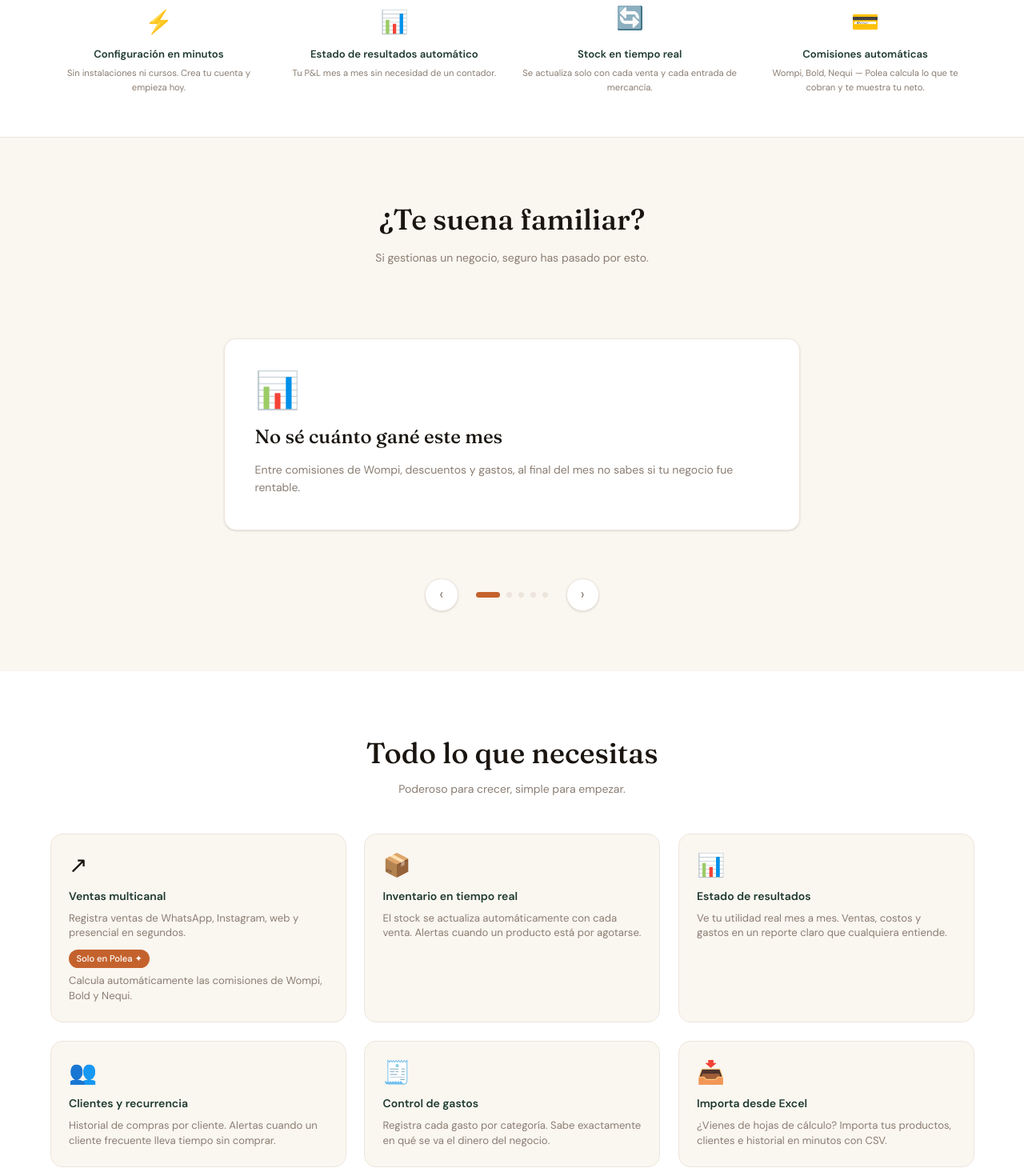
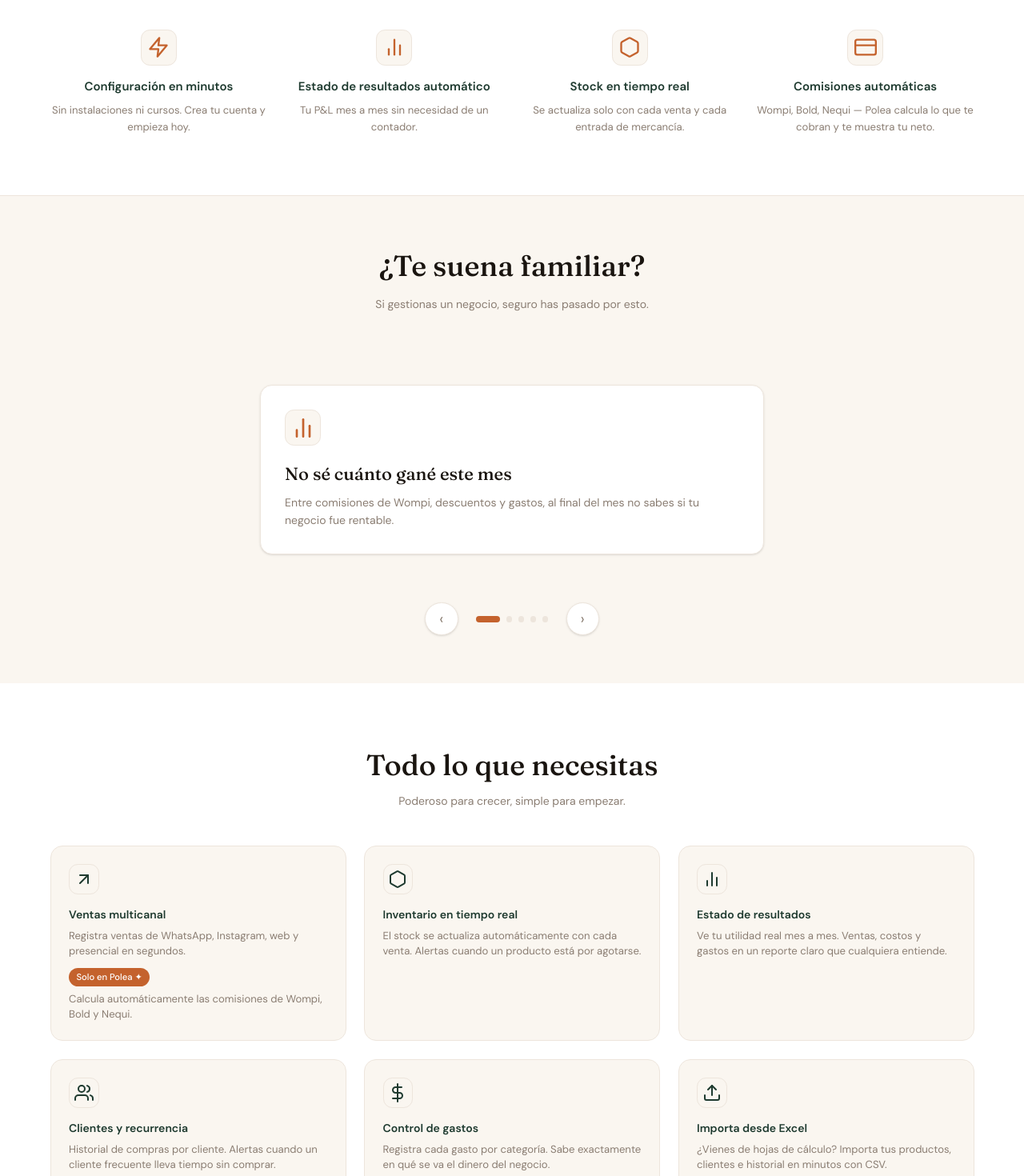
Before and after one commit to polealabs/polea-app, a Next.js app: page / in a window 1280 px wide. Shown: the part 1080-2550 px from the top of the page at 80% size. Built offline with nearby package versions, Linux system fonts and the light colour scheme; no server answers.

Commit message:
landing - iconos SVG consistentes en funcionalidades y pain points

```diff
--- a/app/page.tsx
+++ b/app/page.tsx
@@ -7,31 +7,304 @@ const WA_URL = 'https://wa.me/573014140381'
 
 const painPoints = [
   {
-    icon: '📊',
+    icon: (
+      <svg
+        width="32"
+        height="32"
+        viewBox="0 0 24 24"
+        fill="none"
+        stroke="#C4622D"
+        strokeWidth="2"
+        strokeLinecap="round"
+        strokeLinejoin="round"
+      >
+        <line x1="18" y1="20" x2="18" y2="10" />
+        <line x1="12" y1="20" x2="12" y2="4" />
+        <line x1="6" y1="20" x2="6" y2="14" />
+      </svg>
+    ),
     titulo: 'No sé cuánto gané este mes',
     texto:
       'Entre comisiones de Wompi, descuentos y gastos, al final del mes no sabes si tu negocio fue rentable.',
   },
   {
-    icon: '📦',
+    icon: (
+      <svg
+        width="32"
+        height="32"
+        viewBox="0 0 24 24"
+        fill="none"
+        stroke="#C4622D"
+        strokeWidth="2"
+        strokeLinecap="round"
+        strokeLinejoin="round"
+      >
+        <path d="M21 16V8a2 2 0 0 0-1-1.73l-7-4a2 2 0 0 0-2 0l-7 4A2 2 0 0 0 3 8v8a2 2 0 0 0 1 1.73l7 4a2 2 0 0 0 2 0l7-4A2 2 0 0 0 21 16z" />
+      </svg>
+    ),
     titulo: 'Mi inventario siempre está desactualizado',
     texto: 'Vendes por WhatsApp, Instagram y en físico — y nunca sabes exactamente cuánto te queda en stock.',
   },
   {
-    icon: '💸',
+    icon: (
+      <svg
+        width="32"
+        height="32"
+        viewBox="0 0 24 24"
+        fill="none"
+        stroke="#C4622D"
+        strokeWidth="2"
+        strokeLinecap="round"
+        strokeLinejoin="round"
+      >
+        <rect x="3" y="3" width="18" height="18" rx="2" />
+        <path d="M3 9h18M9 21V9" />
+      </svg>
+    ),
     titulo: 'Llevo todo en Excel y ya no aguanto',
     texto: 'Hojas de cálculo, cuadernos, notas de voz. Tu negocio ya creció más que eso.',
   },
   {
-    icon: '👥',
+    icon: (
+      <svg
+        width="32"
+        height="32"
+        viewBox="0 0 24 24"
+        fill="none"
+        stroke="#C4622D"
+        strokeWidth="2"
+        strokeLinecap="round"
+        strokeLinejoin="round"
+      >
+        <path d="M17 21v-2a4 4 0 0 0-4-4H5a4 4 0 0 0-4 4v2" />
+        <circle cx="9" cy="7" r="4" />
+        <path d="M23 21v-2a4 4 0 0 0-3-3.87" />
+        <path d="M16 3.13a4 4 0 0 1 0 7.75" />
+      </svg>
+    ),
     titulo: 'No sé cuáles son mis mejores clientes',
     texto: 'Tienes clientes que compran todo el tiempo pero no sabes quiénes son ni cuándo fue su última compra.',
   },
   {
-    icon: '😤',
+    icon: (
+      <svg
+        width="32"
+        height="32"
+        viewBox="0 0 24 24"
+        fill="none"
+        stroke="#C4622D"
+        strokeWidth="2"
+        strokeLinecap="round"
+        strokeLinejoin="round"
+      >
+        <circle cx="12" cy="12" r="10" />
+        <line x1="12" y1="8" x2="12" y2="12" />
+        <line x1="12" y1="16" x2="12.01" y2="16" />
+      </svg>
+    ),
     titulo: 'Cada fin de mes es un caos',
     texto:
       'Juntar ventas, gastos y facturas de todas partes para saber cómo te fue — un proceso que te roba horas.',
+  },
+]
+
+const propuestaValor = [
+  {
+    icon: (
+      <svg
+        width="28"
+        height="28"
+        viewBox="0 0 24 24"
+        fill="none"
+        stroke="#C4622D"
+        strokeWidth="2"
+        strokeLinecap="round"
+        strokeLinejoin="round"
+      >
+        <path d="M13 2L3 14h9l-1 8 10-12h-9l1-8z" />
+      </svg>
+    ),
+    titulo: 'Configuración en minutos',
+    texto: 'Sin instalaciones ni cursos. Crea tu cuenta y empieza hoy.',
+  },
+  {
+    icon: (
+      <svg
+        width="28"
+        height="28"
+        viewBox="0 0 24 24"
+        fill="none"
+        stroke="#C4622D"
+        strokeWidth="2"
+        strokeLinecap="round"
+        strokeLinejoin="round"
+      >
+        <line x1="18" y1="20" x2="18" y2="10" />
+        <line x1="12" y1="20" x2="12" y2="4" />
+        <line x1="6" y1="20" x2="6" y2="14" />
+      </svg>
+    ),
+    titulo: 'Estado de resultados automático',
+    texto: 'Tu P&L mes a mes sin necesidad de un contador.',
+  },
+  {
+    icon: (
+      <svg
+        width="28"
+        height="28"
+        viewBox="0 0 24 24"
+        fill="none"
+        stroke="#C4622D"
+        strokeWidth="2"
+        strokeLinecap="round"
+        strokeLinejoin="round"
+      >
+        <path d="M21 16V8a2 2 0 0 0-1-1.73l-7-4a2 2 0 0 0-2 0l-7 4A2 2 0 0 0 3 8v8a2 2 0 0 0 1 1.73l7 4a2 2 0 0 0 2 0l7-4A2 2 0 0 0 21 16z" />
+      </svg>
+    ),
+    titulo: 'Stock en tiempo real',
+    texto: 'Se actualiza solo con cada venta y cada entrada de mercancía.',
+  },
+  {
+    icon: (
+      <svg
+        width="28"
+        height="28"
+        viewBox="0 0 24 24"
+        fill="none"
+        stroke="#C4622D"
+        strokeWidth="2"
+        strokeLinecap="round"
+        strokeLinejoin="round"
+      >
+        <rect x="1" y="4" width="22" height="16" rx="2" ry="2" />
+        <line x1="1" y1="10" x2="23" y2="10" />
+      </svg>
+    ),
+    titulo: 'Comisiones automáticas',
+    texto: 'Wompi, Bold, Nequi — Polea calcula lo que te cobran y te muestra tu neto.',
+  },
+]
+
+const features = [
+  {
+    icon: (
+      <svg
+        width="24"
+        height="24"
+        viewBox="0 0 24 24"
+        fill="none"
+        stroke="#1E3A2F"
+        strokeWidth="2"
+        strokeLinecap="round"
+        strokeLinejoin="round"
+      >
+        <line x1="7" y1="17" x2="17" y2="7" />
+        <polyline points="7 7 17 7 17 17" />
+      </svg>
+    ),
+    titulo: 'Ventas multicanal',
+    texto: 'Registra ventas de WhatsApp, Instagram, web y presencial en segundos.',
+    badge: 'Solo en Polea ✦',
+    extra: 'Calcula automáticamente las comisiones de Wompi, Bold y Nequi.',
+  },
+  {
+    icon: (
+      <svg
+        width="24"
+        height="24"
+        viewBox="0 0 24 24"
+        fill="none"
+        stroke="#1E3A2F"
+        strokeWidth="2"
+        strokeLinecap="round"
+        strokeLinejoin="round"
+      >
+        <path d="M21 16V8a2 2 0 0 0-1-1.73l-7-4a2 2 0 0 0-2 0l-7 4A2 2 0 0 0 3 8v8a2 2 0 0 0 1 1.73l7 4a2 2 0 0 0 2 0l7-4A2 2 0 0 0 21 16z" />
+      </svg>
+    ),
+    titulo: 'Inventario en tiempo real',
+    texto: 'El stock se actualiza automáticamente con cada venta. Alertas cuando un producto está por agotarse.',
+  },
+  {
+    icon: (
+      <svg
+        width="24"
+        height="24"
+        viewBox="0 0 24 24"
+        fill="none"
+        stroke="#1E3A2F"
+        strokeWidth="2"
+        strokeLinecap="round"
+        strokeLinejoin="round"
+      >
+        <line x1="18" y1="20" x2="18" y2="10" />
+        <line x1="12" y1="20" x2="12" y2="4" />
+        <line x1="6" y1="20" x2="6" y2="14" />
+      </svg>
+    ),
+    titulo: 'Estado de resultados',
+    texto: 'Ve tu utilidad real mes a mes. Ventas, costos y gastos en un reporte claro que cualquiera entiende.',
+  },
+  {
+    icon: (
+      <svg
+        width="24"
+        height="24"
+        viewBox="0 0 24 24"
+        fill="none"
+        stroke="#1E3A2F"
+        strokeWidth="2"
+        strokeLinecap="round"
+        strokeLinejoin="round"
+      >
+        <path d="M17 21v-2a4 4 0 0 0-4-4H5a4 4 0 0 0-4 4v2" />
+        <circle cx="9" cy="7" r="4" />
+        <path d="M23 21v-2a4 4 0 0 0-3-3.87" />
+        <path d="M16 3.13a4 4 0 0 1 0 7.75" />
+      </svg>
+    ),
+    titulo: 'Clientes y recurrencia',
+    texto: 'Historial de compras por cliente. Alertas cuando un cliente frecuente lleva tiempo sin comprar.',
+  },
+  {
+    icon: (
+      <svg
+        width="24"
+        height="24"
+        viewBox="0 0 24 24"
+        fill="none"
+        stroke="#1E3A2F"
+        strokeWidth="2"
+        strokeLinecap="round"
+        strokeLinejoin="round"
+      >
+        <line x1="12" y1="1" x2="12" y2="23" />
+        <path d="M17 5H9.5a3.5 3.5 0 0 0 0 7h5a3.5 3.5 0 0 1 0 7H6" />
+      </svg>
+    ),
+    titulo: 'Control de gastos',
+    texto: 'Registra cada gasto por categoría. Sabe exactamente en qué se va el dinero del negocio.',
+  },
+  {
+    icon: (
+      <svg
+        width="24"
+        height="24"
+        viewBox="0 0 24 24"
+        fill="none"
+        stroke="#1E3A2F"
+        strokeWidth="2"
+        strokeLinecap="round"
+        strokeLinejoin="round"
+      >
+        <path d="M21 15v4a2 2 0 0 1-2 2H5a2 2 0 0 1-2-2v-4" />
+        <polyline points="17 8 12 3 7 8" />
+        <line x1="12" y1="3" x2="12" y2="15" />
+      </svg>
+    ),
+    titulo: 'Importa desde Excel',
+    texto: '¿Vienes de hojas de cálculo? Importa tus productos, clientes e historial en minutos con CSV.',
   },
 ]
 
@@ -354,59 +627,46 @@ export default function Home() {
         </div>
       </section>
 
-      <section className="bg-white py-14 border-b border-[#EDE5DC]">
+      <section className="bg-white py-20 border-b border-[#EDE5DC]">
         <div className="max-w-7xl mx-auto px-6">
           <p className="text-center text-xs uppercase tracking-widest text-[#8A7D72] mb-10 font-medium">
             Toma decisiones con información real
           </p>
           <div className="grid grid-cols-2 md:grid-cols-4 gap-6">
-            {[
-              {
-                icon: '⚡',
-                titulo: 'Configuración en minutos',
-                texto: 'Sin instalaciones ni cursos. Crea tu cuenta y empieza hoy.',
-              },
-              {
-                icon: '📊',
-                titulo: 'Estado de resultados automático',
-                texto: 'Tu P&L mes a mes sin necesidad de un contador.',
-              },
-              {
-                icon: '🔄',
-                titulo: 'Stock en tiempo real',
-                texto: 'Se actualiza solo con cada venta y cada entrada de mercancía.',
-              },
-              {
-                icon: '💳',
-                titulo: 'Comisiones automáticas',
-                texto: 'Wompi, Bold, Nequi — Polea calcula lo que te cobran y te muestra tu neto.',
-              },
-            ].map((item, i) => (
+            {propuestaValor.map((item, i) => (
               <div key={i} className={`text-center reveal reveal-delay-${i + 1}`}>
-                <div className="text-3xl mb-3" style={{ animation: `float ${2 + i * 0.3}s ease-in-out infinite` }}>
+                <div
+                  className="w-12 h-12 rounded-xl flex items-center justify-center mb-4 mx-auto"
+                  style={{ background: '#FAF6F0', border: '1px solid #EDE5DC' }}
+                >
                   {item.icon}
                 </div>
-                <p className="text-sm font-semibold text-[#1E3A2F] mb-1">{item.titulo}</p>
-                <p className="text-xs text-[#8A7D72] leading-relaxed">{item.texto}</p>
+                <p className="text-base font-semibold text-[#1E3A2F] mb-2">{item.titulo}</p>
+                <p className="text-sm text-[#8A7D72] leading-relaxed">{item.texto}</p>
               </div>
             ))}
           </div>
         </div>
       </section>
 
-      <section id="problema" className="py-20" style={{ background: '#FAF6F0' }}>
+      <section id="problema" className="py-16" style={{ background: '#FAF6F0' }}>
         <div className="max-w-7xl mx-auto px-6">
           <h2 className="font-serif text-[36px] text-center text-[#1A1510] mb-3">¿Te suena familiar?</h2>
           <p className="text-center text-[#8A7D72] mb-16">Si gestionas un negocio, seguro has pasado por esto.</p>
 
-          <div className="relative max-w-3xl mx-auto py-8">
+          <div className="relative max-w-2xl mx-auto py-8">
             <div
               key={cardActiva}
-              className="bg-white rounded-2xl p-10 border border-[#EDE5DC] shadow-sm min-h-[240px] flex flex-col justify-center transition-all duration-500"
+              className="bg-white rounded-2xl p-8 border border-[#EDE5DC] shadow-sm flex flex-col justify-center transition-all duration-300"
               style={{ animation: 'fadeInUp 0.4s ease forwards' }}
             >
-              <div className="text-5xl mb-5">{painPoints[cardActiva].icon}</div>
-              <h3 className="font-serif font-medium text-[#1A1510] mb-3 text-[24px]">
+              <div
+                className="w-12 h-12 rounded-xl flex items-center justify-center mb-5"
+                style={{ background: '#FAF6F0', border: '1px solid #EDE5DC' }}
+              >
+                {painPoints[cardActiva].icon}
+              </div>
+              <h3 className="font-serif text-[22px] font-medium text-[#1A1510] mb-2">
                 {painPoints[cardActiva].titulo}
               </h3>
               <p className="text-[#8A7D72] leading-relaxed">{painPoints[cardActiva].texto}</p>
@@ -454,55 +714,27 @@ export default function Home() {
         <h2 className="font-serif text-[36px] text-center mb-2">Todo lo que necesitas</h2>
         <p className="text-center text-[#8A7D72] mb-12">Poderoso para crecer, simple para empezar.</p>
         <div className="grid grid-cols-1 sm:grid-cols-2 lg:grid-cols-3 gap-6">
-          <div className="bg-[#FAF6F0] rounded-2xl p-6 border border-[#EDE5DC] reveal transition-all duration-300 hover:shadow-lg hover:-translate-y-1 hover:border-[#C4622D]/30 cursor-default">
-            <div className="text-3xl">↗</div>
-            <h3 className="font-semibold text-[#1E3A2F] mt-3 mb-2">Ventas multicanal</h3>
-            <p className="text-sm text-[#8A7D72]">
-              Registra ventas de WhatsApp, Instagram, web y presencial en segundos.
-            </p>
-            <span className="inline-block mt-3 text-xs bg-[#C4622D] text-white px-2.5 py-1 rounded-full font-medium">
-              Solo en Polea ✦
-            </span>
-            <p className="text-sm text-[#8A7D72] mt-2">
-              Calcula automáticamente las comisiones de Wompi, Bold y Nequi.
-            </p>
-          </div>
-          <div className="bg-[#FAF6F0] rounded-2xl p-6 border border-[#EDE5DC] reveal transition-all duration-300 hover:shadow-lg hover:-translate-y-1 hover:border-[#C4622D]/30 cursor-default">
-            <div className="text-3xl">📦</div>
-            <h3 className="font-semibold text-[#1E3A2F] mt-3 mb-2">Inventario en tiempo real</h3>
-            <p className="text-sm text-[#8A7D72]">
-              El stock se actualiza automáticamente con cada venta. Alertas cuando un producto está por
-              agotarse.
-            </p>
-          </div>
-          <div className="bg-[#FAF6F0] rounded-2xl p-6 border border-[#EDE5DC] reveal transition-all duration-300 hover:shadow-lg hover:-translate-y-1 hover:border-[#C4622D]/30 cursor-default">
-            <div className="text-3xl">📊</div>
-            <h3 className="font-semibold text-[#1E3A2F] mt-3 mb-2">Estado de resultados</h3>
-            <p className="text-sm text-[#8A7D72]">
-              Ve tu utilidad real mes a mes. Ventas, costos y gastos en un reporte claro que cualquiera entiende.
-            </p>
-          </div>
-          <div className="bg-[#FAF6F0] rounded-2xl p-6 border border-[#EDE5DC] reveal transition-all duration-300 hover:shadow-lg hover:-translate-y-1 hover:border-[#C4622D]/30 cursor-default">
-            <div className="text-3xl">👥</div>
-            <h3 className="font-semibold text-[#1E3A2F] mt-3 mb-2">Clientes y recurrencia</h3>
-            <p className="text-sm text-[#8A7D72]">
-              Historial de compras por cliente. Alertas cuando un cliente frecuente lleva tiempo sin comprar.
-            </p>
-          </div>
-          <div className="bg-[#FAF6F0] rounded-2xl p-6 border border-[#EDE5DC] reveal transition-all duration-300 hover:shadow-lg hover:-translate-y-1 hover:border-[#C4622D]/30 cursor-default">
-            <div className="text-3xl">🧾</div>
-            <h3 className="font-semibold text-[#1E3A2F] mt-3 mb-2">Control de gastos</h3>
-            <p className="text-sm text-[#8A7D72]">
-              Registra cada gasto por categoría. Sabe exactamente en qué se va el dinero del negocio.
-            </p>
-          </div>
-          <div className="bg-[#FAF6F0] rounded-2xl p-6 border border-[#EDE5DC] reveal transition-all duration-300 hover:shadow-lg hover:-translate-y-1 hover:border-[#C4622D]/30 cursor-default">
-            <div className="text-3xl">📥</div>
-            <h3 className="font-semibold text-[#1E3A2F] mt-3 mb-2">Importa desde Excel</h3>
-            <p className="text-sm text-[#8A7D72]">
-              ¿Vienes de hojas de cálculo? Importa tus productos, clientes e historial en minutos con CSV.
-            </p>
-          </div>
+          {features.map((feature) => (
+            <div
+              key={feature.titulo}
+              className="bg-[#FAF6F0] rounded-2xl p-6 border border-[#EDE5DC] reveal transition-all duration-300 hover:shadow-lg hover:-translate-y-1 hover:border-[#C4622D]/30 cursor-default"
+            >
+              <div
+                className="w-10 h-10 rounded-xl flex items-center justify-center mb-4"
+                style={{ background: '#FAF6F0', border: '1px solid #EDE5DC' }}
+              >
+                {feature.icon}
+              </div>
+              <h3 className="font-semibold text-[#1E3A2F] mb-2">{feature.titulo}</h3>
+              <p className="text-sm text-[#8A7D72]">{feature.texto}</p>
+              {feature.badge && (
+                <span className="inline-block mt-3 text-xs bg-[#C4622D] text-white px-2.5 py-1 rounded-full font-medium">
+                  {feature.badge}
+                </span>
+              )}
+              {feature.extra && <p className="text-sm text-[#8A7D72] mt-2">{feature.extra}</p>}
+            </div>
+          ))}
         </div>
       </section>
 
```
